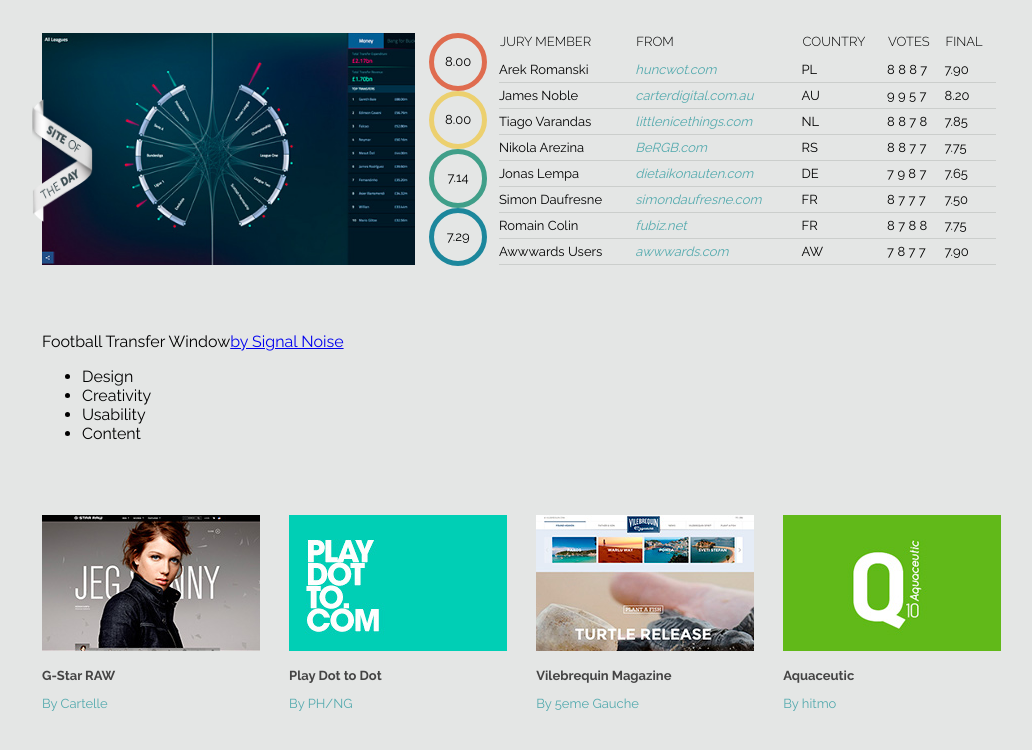
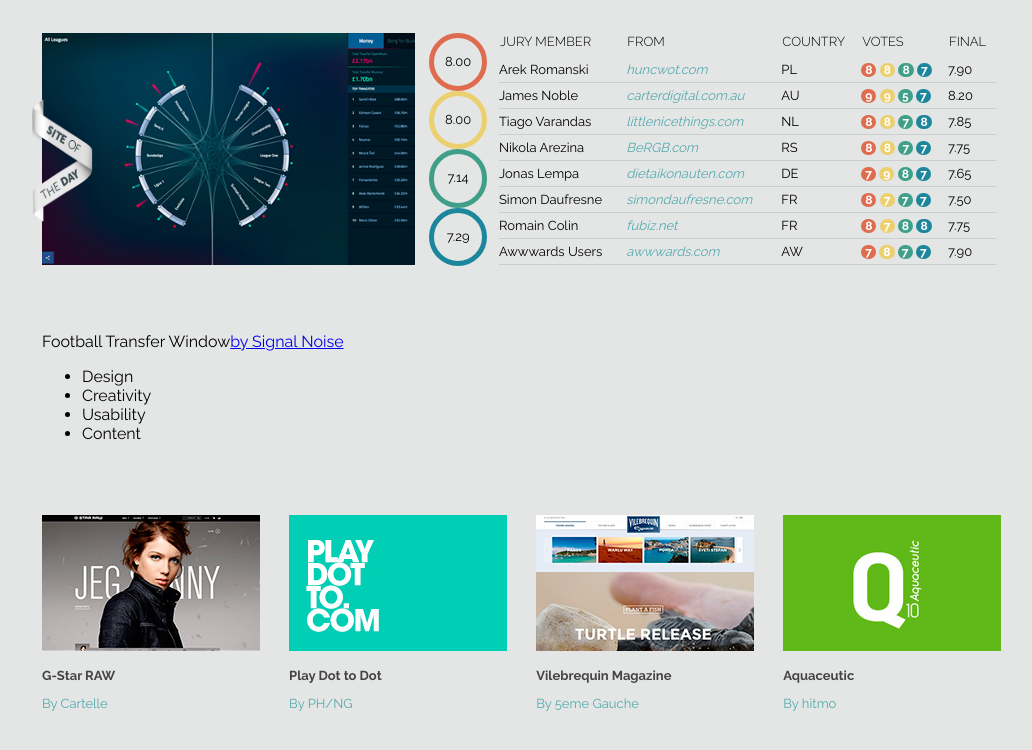
Before and after one commit to averygoodplanet/awwwards, a plain HTML site: page index.html in a window 1280 px wide. Shown: the whole page, without its empty margins (118-1150 px from the left). Drawn offline with Linux system fonts and the light colour scheme.

Commit message:
finished table

```diff
--- a/scss/_content.scss
+++ b/scss/_content.scss
@@ -118,7 +118,36 @@
             display: inline;
             padding: 0px;
             margin: 0px;
+            border-radius: 55px;
+            line-height: -1px;
+            font-size: 12px;
+            font-weight: bold;
+            letter-spacing: 4px;
+            text-align: center;
+            color: white;
+            padding-left: 4px;
+
+            &#number1
+            {
+              background-color: $red;
+            }
+
+            &#number2
+            {
+              background-color: $yellow;
+            }
+
+            &#number3
+            {
+              background-color: $green;
+            }
+
+            &#number4
+            {
+              background-color: $aquamarine;
+            }
           }
+
         }
       }
     }
```
Also changed, not shown: css/style.css.
